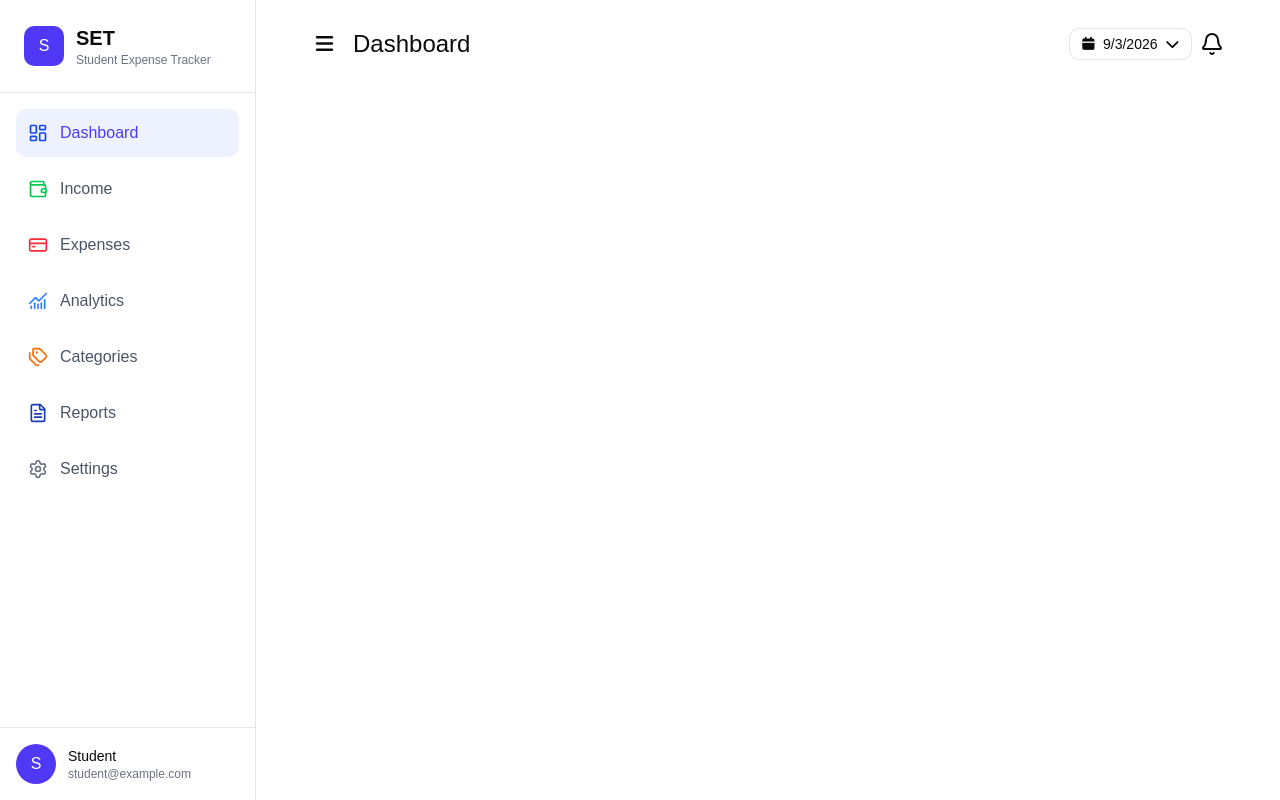
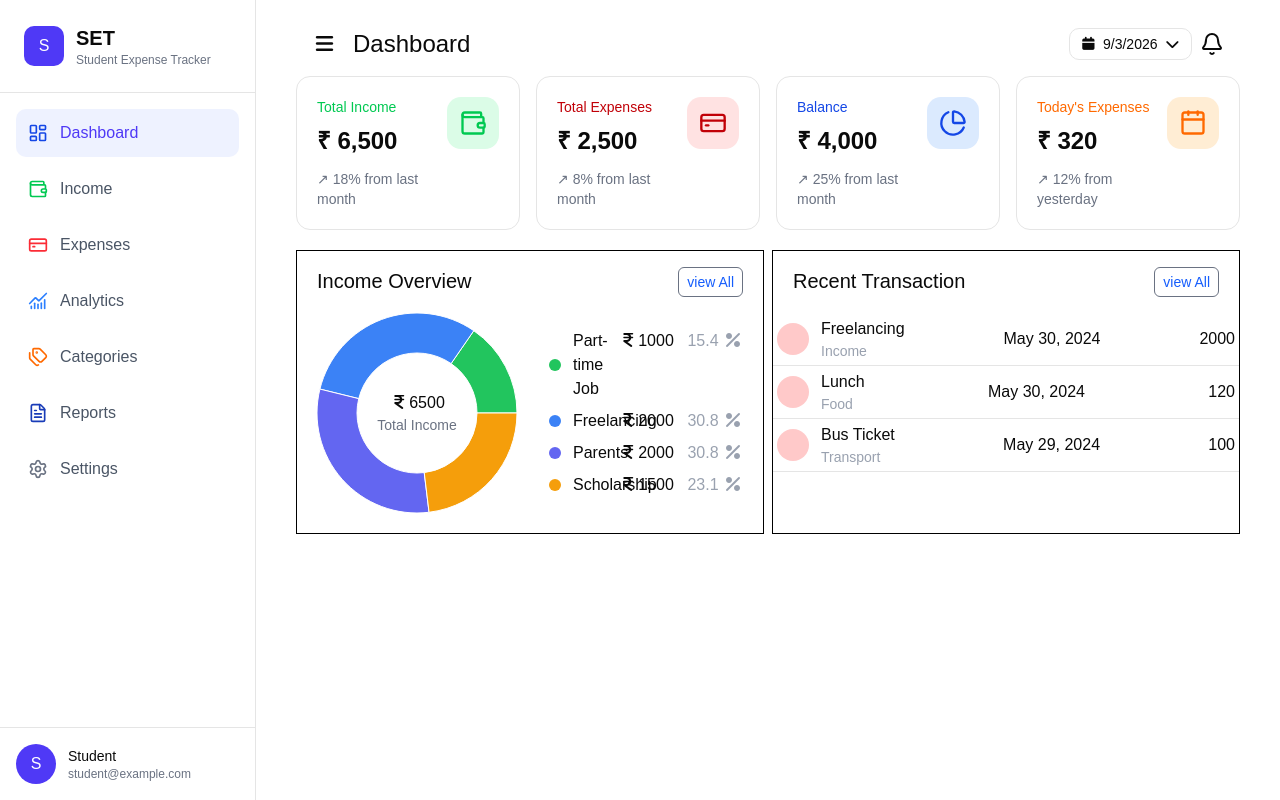
Before and after one commit to Indrajit-barui/SpendWise, a React (Vite) app: page / in a window 1280 px wide. Built offline with nearby package versions, Linux system fonts and the light colour scheme.

Commit message:
add income overview and Recent transaction for desktop only

```diff
--- a/package.json
+++ b/package.json
@@ -20,6 +20,7 @@
     "react": "^19.2.8",
     "react-day-picker": "^10.0.1",
     "react-dom": "^19.2.8",
+    "recharts": "^3.10.1",
     "shadcn": "^4.19.1",
     "tailwind-merge": "^3.6.0",
     "tailwindcss": "^4.3.3",
--- a/src/App.jsx
+++ b/src/App.jsx
@@ -1,13 +1,16 @@
 import { useState } from "react"
 import { Header } from "./components/Header/Header"
 import Sidebar from "./components/Sidebar/Sidebar"
-
+import Stats from "./components/Stats/Stats"
+import IncomeOverview from "./components/IncomeOverview/IncomeOverview"
+import ReacentTransaction from "./components/RecentTransaction/ReacentTransaction"
 const App = () => {
 
   const [isSidebarOpen, setSidebar] = useState(false)
 
   return (
     <>
+
       {/* Sidebar */}
       <Sidebar
         isSidebarOpen={isSidebarOpen}
@@ -17,7 +20,18 @@ const App = () => {
       {/* Main content */}
       <div className="px-1 pt-3 md:px-10 md:ml-64">
         <Header setSidebar={setSidebar} />
+        <div>
+        <Stats/>
       </div>
+      <div className="flex gap-2">
+<IncomeOverview/>
+<ReacentTransaction/>
+      </div>
+
+
+      </div>
+
+
     </>
   )
 }
--- /dev/null
+++ b/src/components/IncomeOverview/IncomeOverview.jsx
@@ -0,0 +1,96 @@
+import { PieChart, Pie, Tooltip, Cell } from "recharts";
+
+ const IncomeOverview = () => {
+  const incomeData = [
+  {
+    name: "Part-time Job",
+    amount: 1000,
+    color: "#22c55e",
+  },
+  {
+    name: "Freelancing",
+    amount: 2000,
+    color: "#3b82f6",
+  },
+  {
+    name: "Parents",
+    amount: 2000,
+    color: "#6366f1",
+  },
+  {
+    name: "Scholarship",
+    amount: 1500,
+    color: "#f59e0b",
+  },
+];
+
+//calculate total income
+
+const totalIncome=incomeData.reduce((total,item)=>total+item.amount,0)
+
+  return (
+    <section className="  w-[50%] border border-black mt-5 ">
+
+      {/* header */}
+      <div className="flex justify-between px-5 py-4">
+        <p className="font-medium text-xl">Income Overview</p>
+        <button className="border border-gray-500 text-blue-600 text-sm px-2 py-1 rounded-sm">view All</button>
+
+        </div>
+
+      {/* chart */}
+<div className="flex items-center gap-8 px-5 pb-5">
+      <div className="relative">
+        <PieChart width={200} height={200} >
+  <Pie
+    data={incomeData}
+    dataKey="amount"
+    innerRadius={60}
+    outerRadius={100}
+  >
+    {incomeData.map((item) => (
+      <Cell
+        key={item.name}
+        fill={item.color}
+      />
+    ))}
+  </Pie>
+
+  <Tooltip />
+
+
+</PieChart>
+
+<div className="absolute inset-0 flex flex-col items-center justify-center  text-center">
+<p><i className="fa-solid fa-indian-rupee-sign"></i>{totalIncome}</p>
+<p className="text-sm text-gray-500">Total Income</p>
+</div>
+      </div>
+      {/* Income categories */}
+      <div className="space-y-2">
+        {
+          incomeData.map((item)=>(
+            <div key={item.name} className="grid grid-cols-3">
+              {/* name */}
+              <div className="flex items-center gap-3">
+                  <span
+                     className="h-3 w-3 rounded-sm shrink-0"
+                    style={{ backgroundColor: item.color }}
+                   ></span>
+
+                   <span>{item.name}</span>
+               </div>
+               {/* Amount */}
+              <span className="text-center"><i class="fa-solid fa-indian-rupee-sign"></i>{item.amount}</span>
+              {/* percentage */}
+              <span className="text-gray-400 text-right">{((item.amount/totalIncome)*100).toFixed(1)} <i className="fa-solid fa-percent"></i></span>
+            </div>
+          ))
+        }
+      </div>
+      </div>
+    </section>
+  )
+}
+
+export default IncomeOverview;
--- /dev/null
+++ b/src/components/RecentTransaction/ReacentTransaction.jsx
@@ -0,0 +1,87 @@
+
+
+const ReacentTransaction = () => {
+    const transactions = [
+  {
+    title: "Freelancing",
+    category: "Income",
+    date: "May 30, 2024",
+    amount: 2000,
+    type: "income",
+  },
+  {
+    title: "Lunch",
+    category: "Food",
+    date: "May 30, 2024",
+    amount: 120,
+    type: "expense",
+  },
+  {
+    title: "Bus Ticket",
+    category: "Transport",
+    date: "May 29, 2024",
+    amount: 100,
+    type: "expense",
+  },
+  {
+    title: "Parents",
+    category: "Income",
+    date: "May 28, 2024",
+    amount: 2000,
+    type: "income",
+  },
+  {
+    title: "React Course",
+    category: "Education",
+    date: "May 28, 2024",
+    amount: 499,
+    type: "expense",
+  },
+];
+  return (
+    <section className="w-[50%] border border-black mt-5">
+        {/* header */}
+        <div className="flex justify-between px-5 py-4">
+        <p className="font-medium text-xl">Recent Transaction</p>
+        <button className="border border-gray-500 text-blue-600 text-sm px-2 py-1 rounded-sm">view All</button>
+
+        </div>
+        {/* content */}
+
+        <div className="flex flex-col ">
+          {
+            transactions.slice(0,3).map((item) => (
+  <div className="flex items-center justify-between p-1 border-b">
+
+    {/* LEFT */}
+    <div className="flex items-center gap-3">
+
+      {/* Icon */}
+      <span className="h-8 w-8 rounded-full bg-red-200"></span>
+
+      {/* Title + Category */}
+      <div>
+        <p>{item.title}</p>
+        <p className="text-sm text-gray-400">
+          {item.category}
+        </p>
+      </div>
+
+    </div>
+
+    {/* DATE */}
+    <p>{item.date}</p>
+
+    {/* AMOUNT */}
+    <p>{item.amount}</p>
+
+  </div>
+))
+            }
+
+
+        </div>
+    </section>
+  )
+}
+export default ReacentTransaction;
--- /dev/null
+++ b/src/components/Stats/StatCard.jsx
@@ -0,0 +1,33 @@
+function StatCard({ title, amount, text, icon ,iconColor,bgColor}) {
+  return (
+    <div className="rounded-xl border bg-white p-5">
+
+      <div className="flex items-start justify-between">
+
+        <div>
+
+          <p className={`text-sm ${iconColor}`}>
+            {title}
+          </p>
+
+          <h2 className="mt-2 text-2xl font-bold">
+            {amount}
+          </h2>
+
+          <p className="mt-3 text-sm text-gray-500">
+            ↗ {text}
+          </p>
+
+        </div>
+
+        <div className={`rounded-xl ${iconColor} ${bgColor} p-3`}>
+          {icon}
+        </div>
+
+      </div>
+
+    </div>
+  )
+}
+
+export default StatCard
--- /dev/null
+++ b/src/components/Stats/Stats.jsx
@@ -0,0 +1,51 @@
+import StatCard from "./StatCard"
+import { Wallet, CreditCard, ChartPie, Calendar } from "lucide-react"
+
+function Stats() {
+  return (
+    <section className="grid grid-cols-1 gap-4 sm:grid-cols-2 xl:grid-cols-4">
+
+      <StatCard
+        title="Total Income"
+        amount="₹ 6,500"
+        text="18% from last month"
+        icon={<Wallet size={28} />}
+
+        iconColor="text-green-500"
+        bgColor="bg-green-100"
+      />
+
+      <StatCard
+        title="Total Expenses"
+        amount="₹ 2,500"
+        text="8% from last month"
+        icon={<CreditCard size={28} />}
+        iconColor="text-red-700"
+        bgColor="bg-red-100"
+      />
+
+      <StatCard
+        title="Balance"
+        amount="₹ 4,000"
+        text="25% from last month"
+        icon={<ChartPie size={28} />}
+
+        iconColor="text-blue-700"
+        bgColor="bg-blue-100"
+      />
+
+      <StatCard
+        title="Today's Expenses"
+        amount="₹ 320"
+        text="12% from yesterday"
+        icon={<Calendar size={28} />}
+
+        iconColor="text-orange-500"
+        bgColor="bg-orange-100"
+      />
+
+    </section>
+  )
+}
+
+export default Stats
```
Also changed, not shown: src/components/RecentIncome/ReacentIncome.jsx (added), 1 other file (tests, documents, lock files or other folders).
